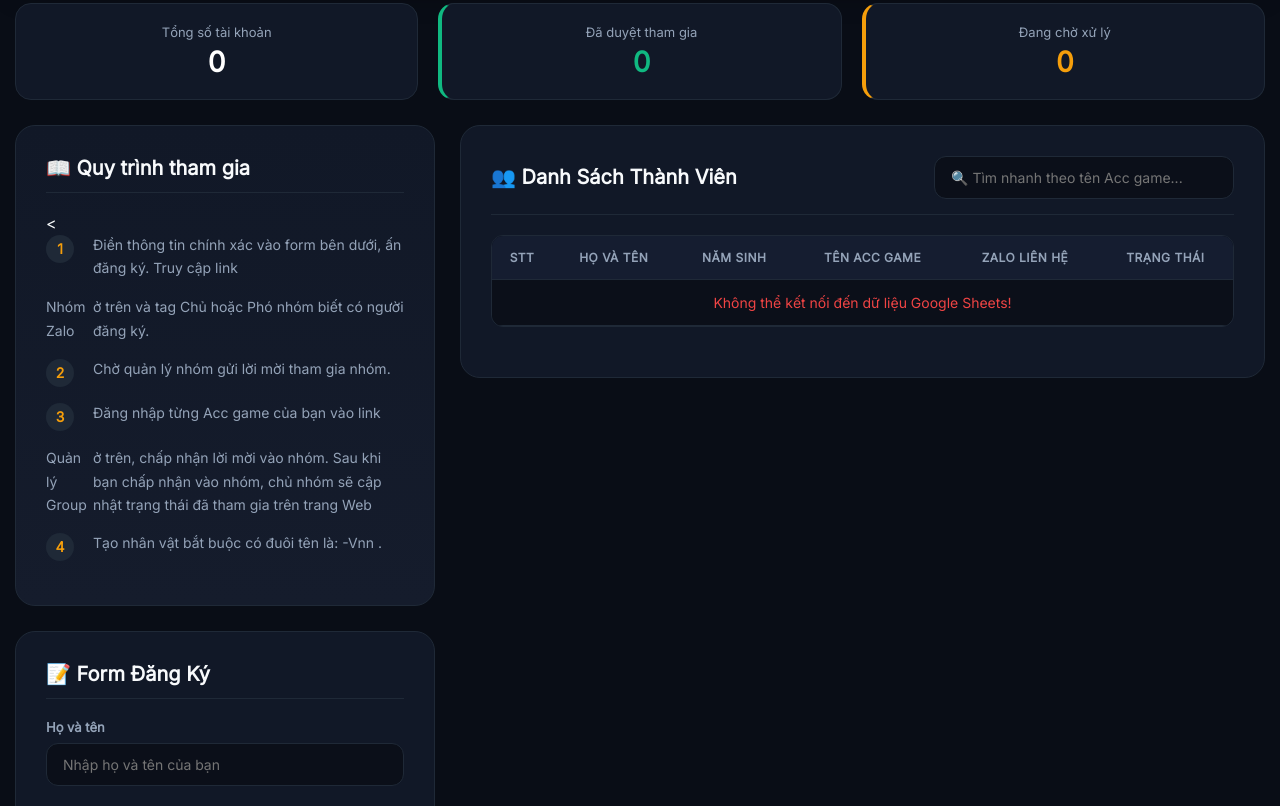
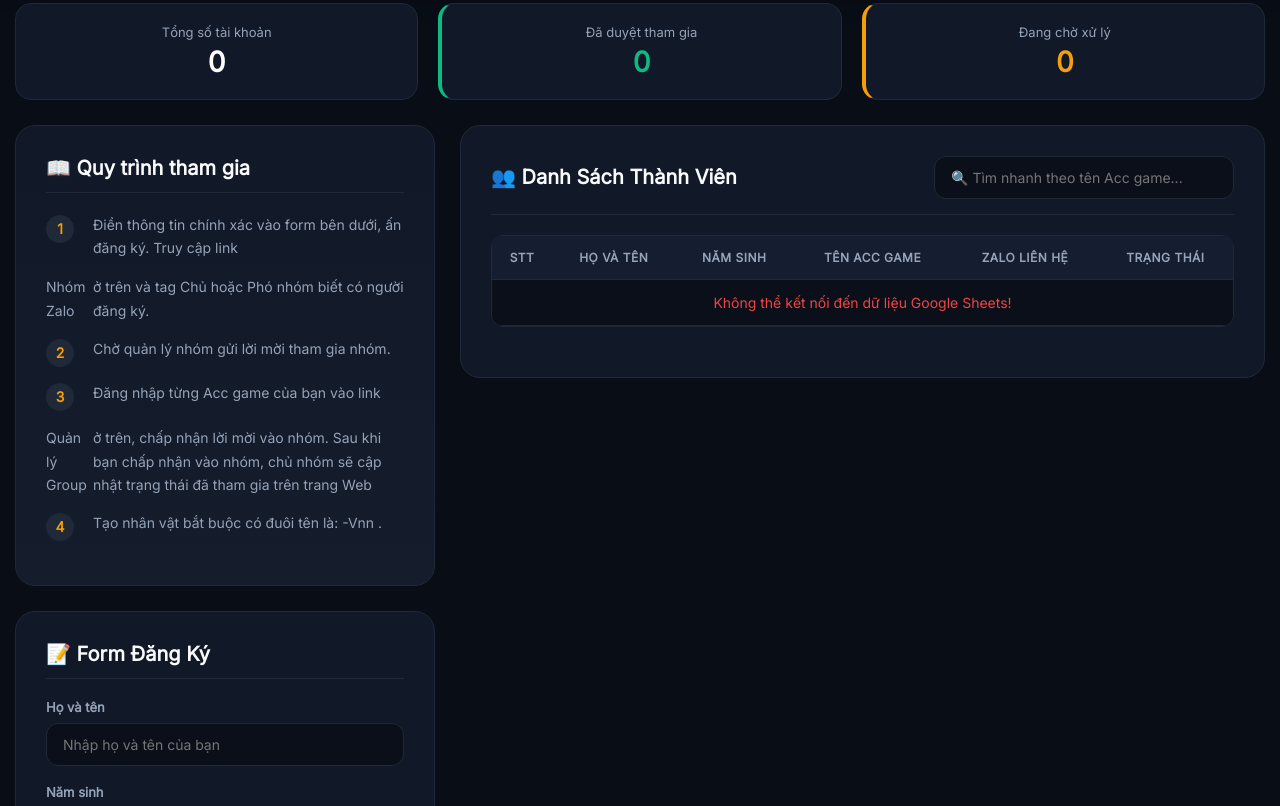
Before and after one commit to vanngancabg/GSF-D2, a plain HTML site: page index.html in a window 1280 px wide. Shown: the part 517-1323 px from the top of the page. Drawn offline with Linux system fonts and the light colour scheme; no server answers.

Commit message:
Update index.html

```diff
--- a/index.html
+++ b/index.html
@@ -57,7 +57,7 @@
             <section class="card guide-card">
                 <h2>📖 Quy trình tham gia</h2>
 
-                <<ul class="steps-list">
+                <ul class="steps-list">
     <li><span class="step-num">1</span> Điền thông tin chính xác vào form bên dưới, ấn đăng ký. Truy cập link <a href="https://zalo.me/g/d36guyrwhqdrrauytv4x" target="_blank" style="display: inline; color: inherit; font-weight: inherit; text-decoration: none;">Nhóm Zalo</a> ở trên và tag Chủ hoặc Phó nhóm biết có người đăng ký.</li>
     <li><span class="step-num">2</span> Chờ quản lý nhóm gửi lời mời tham gia nhóm.</li>
     <li><span class="step-num">3</span> Đăng nhập từng Acc game của bạn vào link <a href="https://median-xl.com/gsf/gsf_manage.php" target="_blank" style="display: inline; color: inherit; font-weight: inherit; text-decoration: none;">Quản lý Group</a> ở trên, chấp nhận lời mời vào nhóm. Sau khi bạn chấp nhận vào nhóm, chủ nhóm sẽ cập nhật trạng thái đã tham gia trên trang Web</li>
```
